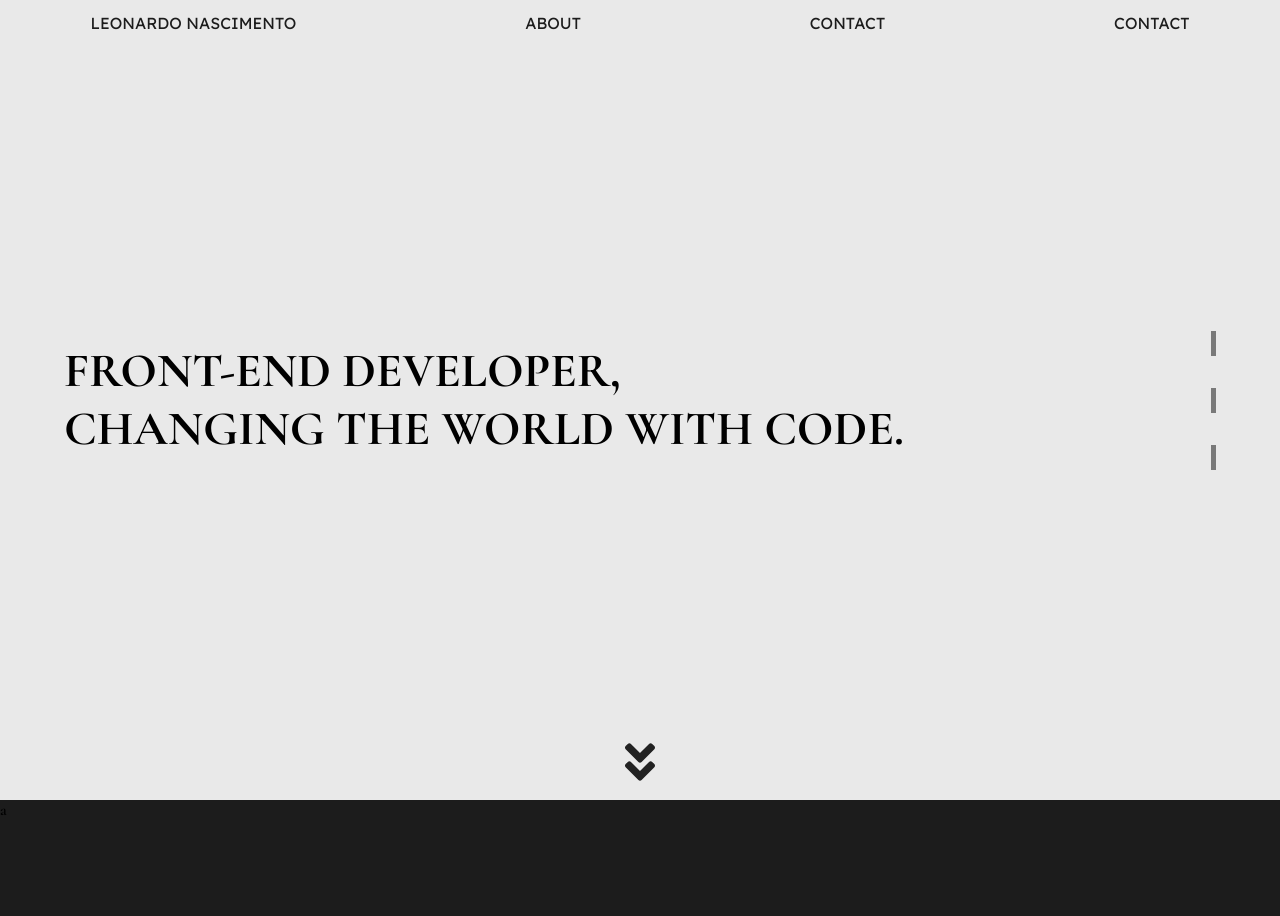
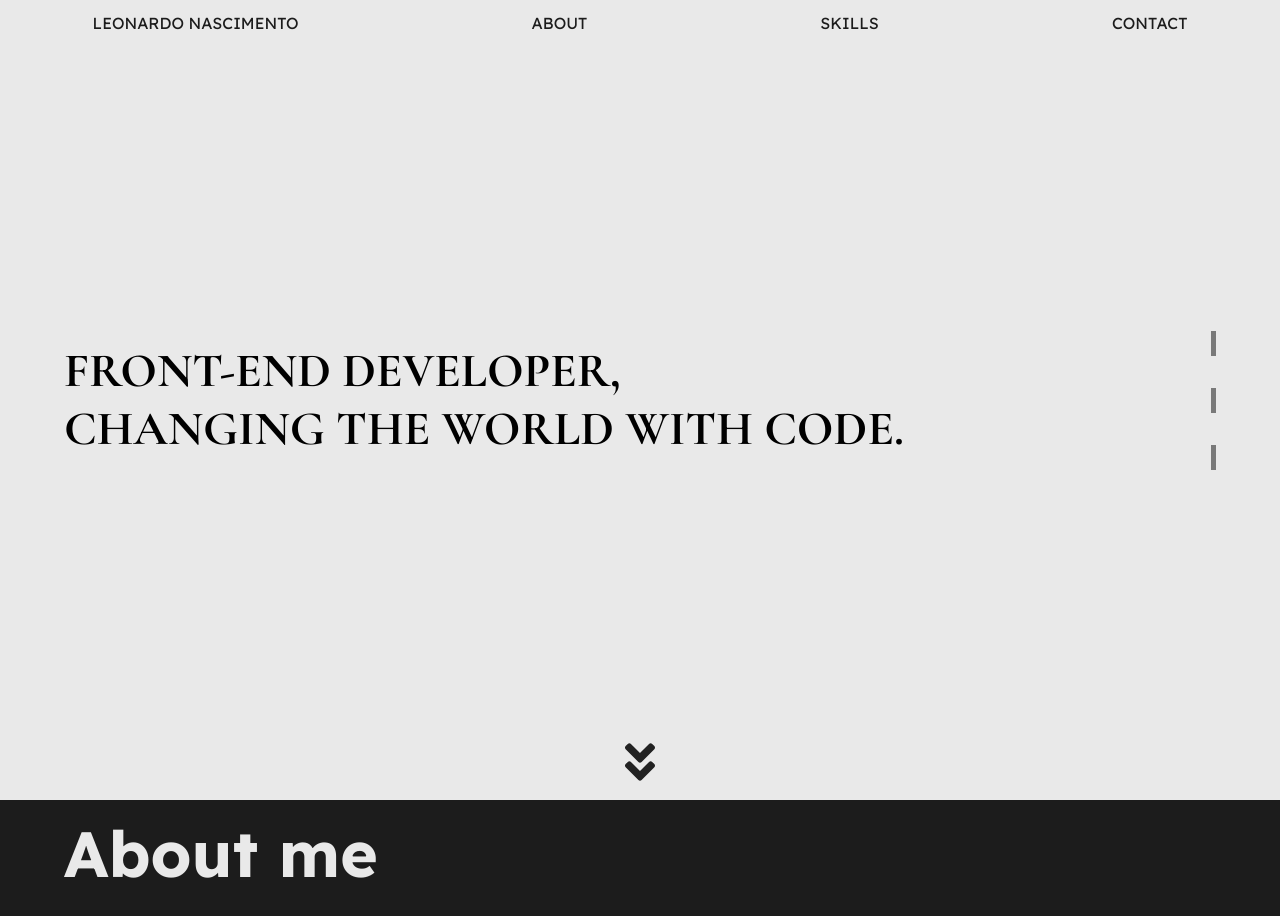
Before and after one commit to leonardonasc/portfolio, a React (Vite) app: page / in a window 1280 px wide. Shown: the top 916 px of the page. Built offline with nearby package versions, Linux system fonts and the light colour scheme.

Commit message:
feat: add new section

```diff
--- a/src/App.jsx
+++ b/src/App.jsx
@@ -1,6 +1,7 @@
 import Header from "./components/Header";
 import Content from "./components/Content";
 import Sidemenu from "./components/Sidemenu";
+
 
 function App() {
   return (
--- a/src/components/Content.jsx
+++ b/src/components/Content.jsx
@@ -13,7 +13,7 @@ function Content() {
       <Footer />
       </section>
       <section id="secondary-container">
-        <p>a</p>
+        <h2 className="title-second">About me</h2>
       </section>
 
     </>
--- a/src/components/Header.jsx
+++ b/src/components/Header.jsx
@@ -5,9 +5,9 @@ function Header() {
       <nav>
         <ul className="ul-nav">
           <li className="li-ul-nav"><a href="#">Leonardo Nascimento</a></li>
-          <li className="li-ul-nav"><a href="#">About</a></li>
-          <li><a href="#">Contact</a></li>
-          <li><a href="#">Contact</a></li>
+          <li className="li-ul-nav hover-effect"><a href="#">About</a></li>
+          <li className="li-ul-nav hover-effect"><a href="#">Skills</a></li>
+          <li className="li-ul-nav hover-effect"><a href="#">Contact</a></li>
 
           {/* <li><a href="https://github.com/leonardonasc/" target="_blank">GitHub</a></li> */}
         </ul>
--- a/src/components/Sidemenu.jsx
+++ b/src/components/Sidemenu.jsx
@@ -1,7 +1,7 @@
 function Sidemenu() {
   return (
     <div className="side-menu">
-      <a href="#content-container" className="menu-items" />
+      <a href="#content-container" className="menu-items " />
       <a href="#secondary-container" className="menu-items" />
       <a href="#" className="menu-items" />
     </div>
--- a/src/index.css
+++ b/src/index.css
@@ -12,20 +12,24 @@
 }
 
 :root {
-  --bg-color: #e9e9e9;
-  --light-gray: ;
+  --primary-color: #e9e9e9;
+  --secondary-color: #222222;
+  --extra: #1c1c1c;
+  --prompt: #797979;
+  --font-styled: "Cormorant Garamond", serif;
+  --font-text: "Lexend", sans-serif;
 }
 
 body {
-  font-family: "Cormorant Garamond", serif;
-  font-weight: 600;
-  font-style: normal;
-  background-color: var(--bg-color);
+  font-family: var(--font-styled);
+  background-color: var(--primary-color);
 }
 
 section {
   height: 100vh;
 }
+
+/* SECTION ONE [LANDING] */
 
 .ul-nav {
   display: flex;
@@ -41,12 +45,21 @@ section {
 
 .ul-nav a {
   text-decoration: none;
-  color: #222222;
   text-transform: uppercase;
-  font-family: "Lexend", sans-serif;
+  font-family: var(--font-text);
   font-weight: 400;
-  color: #1c1c1c;
-  /* mudar a fonte */
+  color: var(--extra);
+}
+
+.ul-nav a:hover{
+  color: var(--prompt);
+}
+
+.hover-effect:hover {
+  background: linear-gradient(to right, transparent 30%, var(--prompt), black);
+  background-size: 100% 1px;
+  background-position: 0 100%;
+  background-repeat: no-repeat;
 }
 
 .content-container {
@@ -79,7 +92,7 @@ section {
 .menu-items {
   height: 25px;
   width: 5px;
-  background-color: #797979;
+  background-color: var(--prompt);
   /* border-radius: 12px; */
   cursor: pointer;
 }
@@ -93,9 +106,19 @@ section {
 
 .footer-scroll a {
   font-size: 3rem;
-  color: #222222;
+  color: var(--secondary-color);
 }
 
+/* SECTION TWO [ABOUT]*/
+
 #secondary-container {
-  background-color: #1c1c1c;
+  background-color: var(--extra);
 }
+
+.title-second {
+  color: var(--primary-color);
+  font-family: var(--font-text);
+  font-size: 4rem;
+  padding-top: 1%;
+  margin-left: 5%;
+}
```
